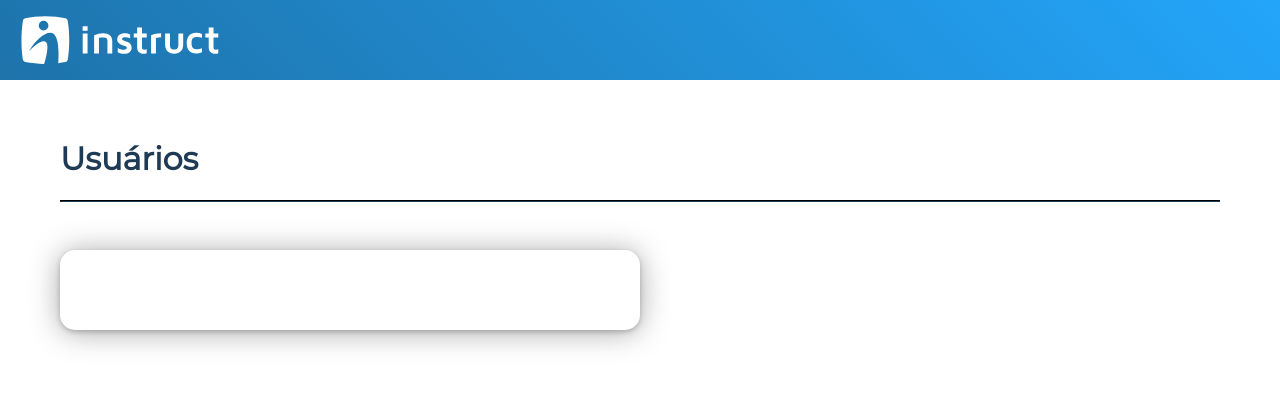
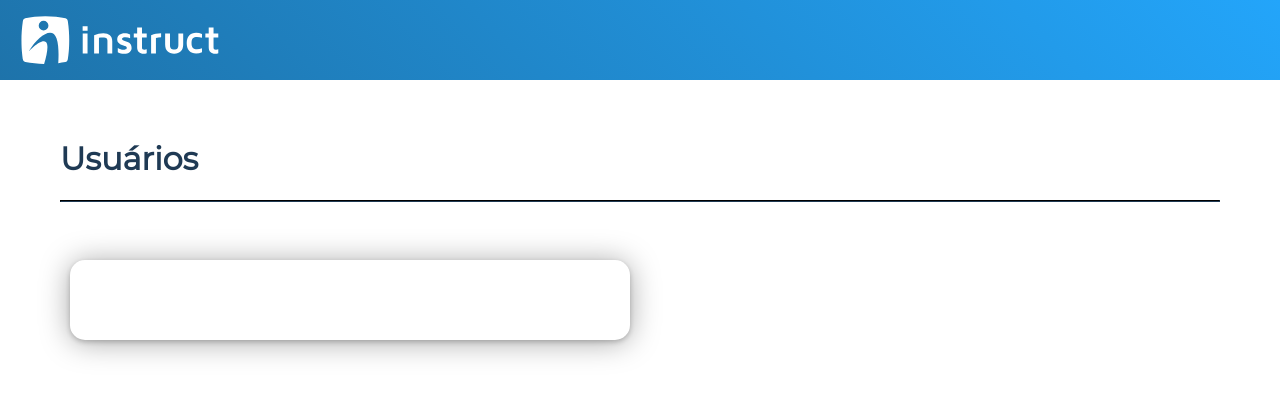
Before and after one commit to MatheusBNAguiar/instruct-test, a Vue app: page / in a window 1280 px wide. Shown: the top 396 px of the page. Built offline with nearby package versions, Linux system fonts and the light colour scheme.

Commit message:
Add base offset

```diff
--- a/src/assets/scss/_flexbox.scss
+++ b/src/assets/scss/_flexbox.scss
@@ -1,3 +1,5 @@
+$margin-offset: 10px;
+
 $viewport-mapping: (
   xs: null,
   sm: "min-width: 768px",
@@ -28,8 +30,9 @@ $viewport-mapping: (
   @for $column from 1 to 13 {
     $size: $column/12;
     .col-#{$viewport}-#{$column} {
-      flex-basis: $size*100%;
-      max-width: $size*100%;
+      flex-basis: calc(#{$size * 100%} - #{$margin-offset * 2});
+      max-width: calc(#{$size * 100%} - #{$margin-offset * 2});
+      margin: $margin-offset;
     }
   }
 }
```
